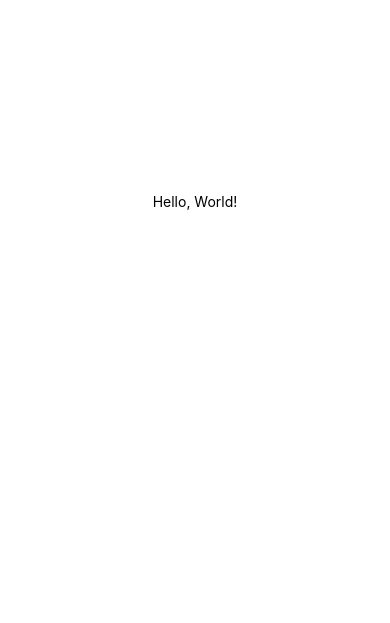
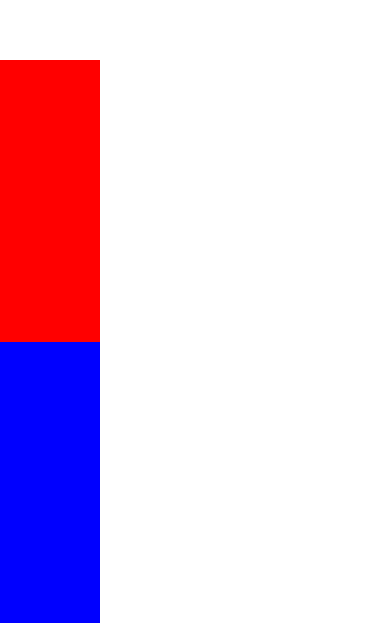
Before and after one commit to osmanesad/codeacademy, a React Native app: screen / in a window 390 px wide. Shown: the part 221-844 px from the top of the page. Built offline with nearby package versions, Linux system fonts and the light colour scheme.

Commit message:
Update - App.js
View nesnesi üzerinde denemeler yapıyoruz.

```diff
--- a/App.js
+++ b/App.js
@@ -1,22 +1,12 @@
 import React from "react";
-import { View, StyleSheet, Text } from "react-native";
+import { View } from "react-native";
 
-export default function App(){
-  return (
-    <View style = {stil.container}>
-      <Text>Hello, World!</Text>
-    </View>
+const App = () => (
+  <>
+    <View style={{ flex: 1, justifyContent: "center", alignItems: "center" }} />
+    <View style={{ flex: 1, width: 100, height: 100, backgroundColor: "red" }}/>
+    <View style={{ flex: 1, width: 100, height: 100, backgroundColor: "blue" }}/>
+  </>
+);
 
-  );
-}
-
-const stil = StyleSheet.create(
-{
-  container:{
-    flex: '1',
-    backgroundColor: '#fff',
-    alignItems: 'center',
-    justifyContent: 'center'
-  }
-}
-);
+export default App;
```
